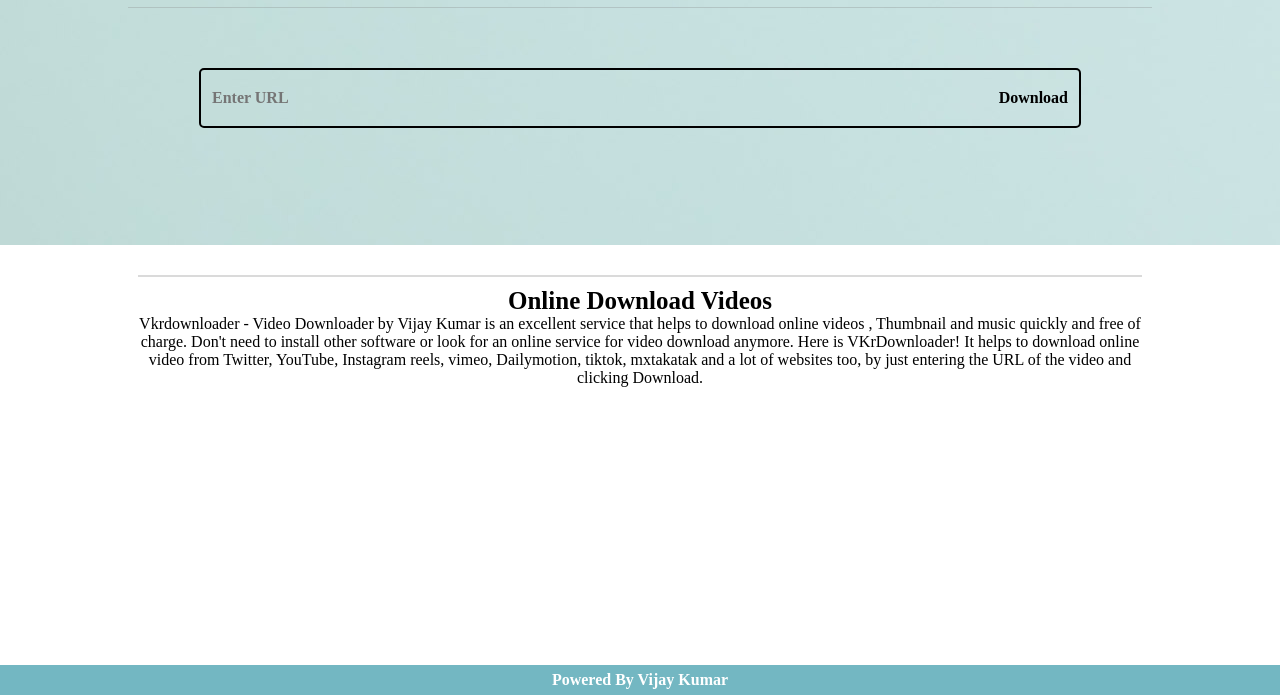
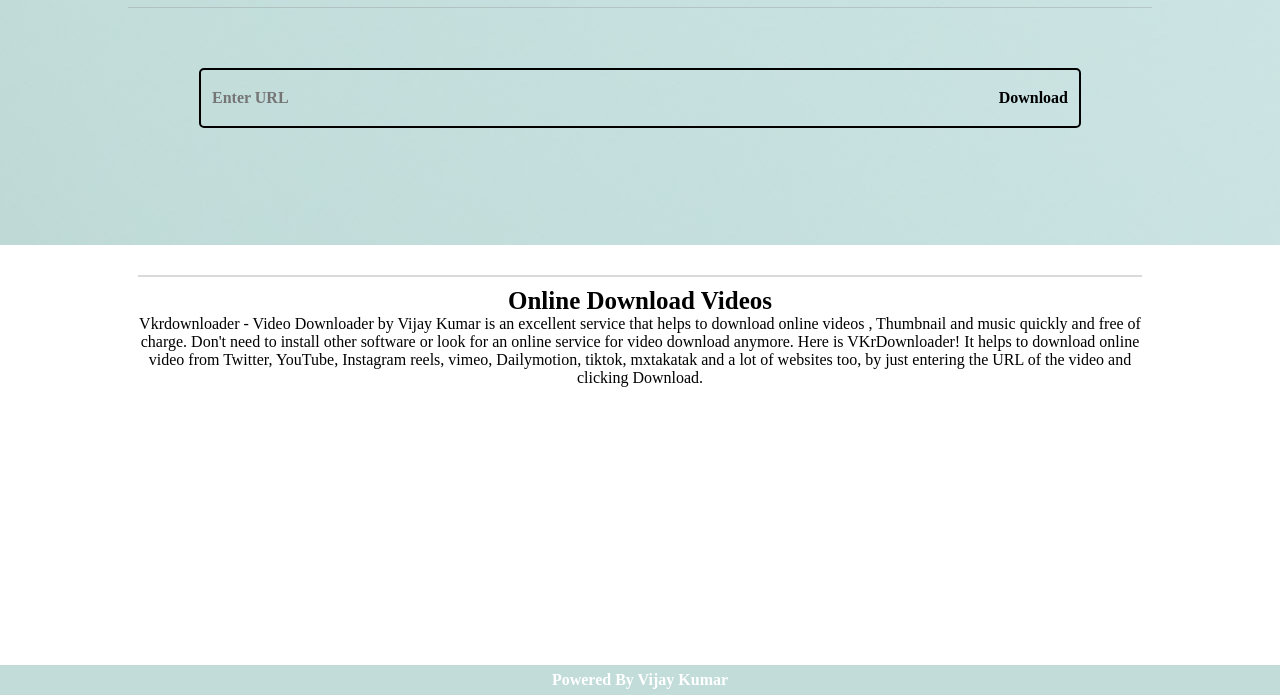
Before and after one commit to horlaidey/savevid, a plain HTML site: page index.html in a window 1280 px wide. Shown: the part 105-800 px from the top of the page. Drawn offline with nearby package versions, Linux system fonts and the light colour scheme; a web font is replaced by a local one.

Commit message:
Changes made

```diff
--- a/style.css
+++ b/style.css
@@ -288,7 +288,7 @@
    font-size: 16px;
    color: white;
    height:30px;
-   background: rgb(115, 183, 194);
+   background: #c2dcd9;
    }
 
    /* MEDIA Queries */
```
